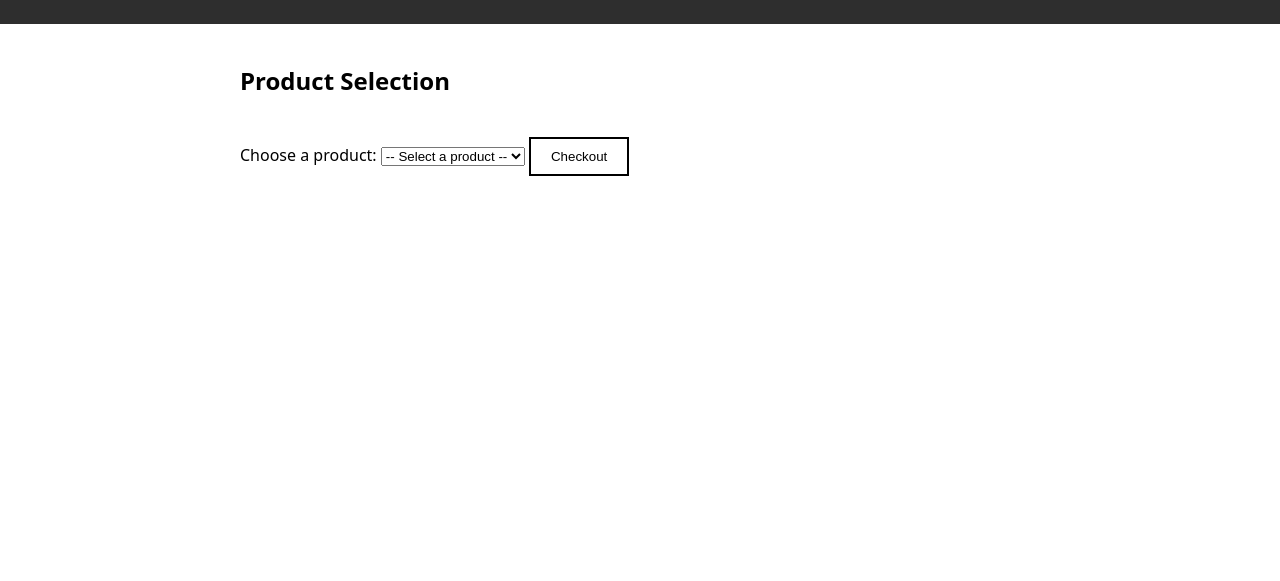
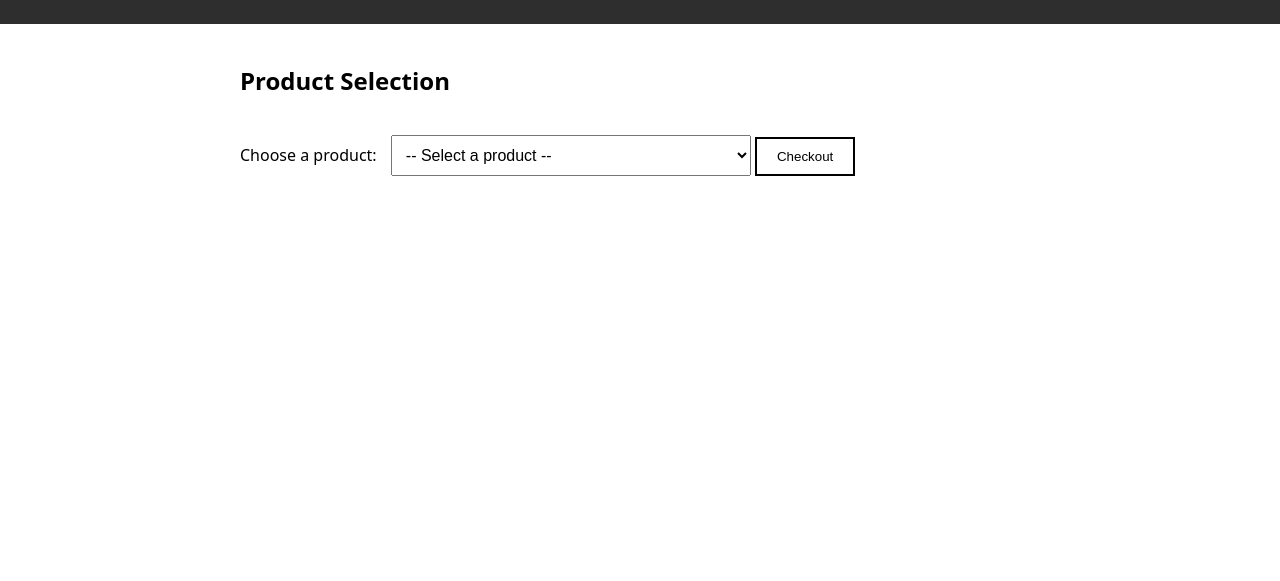
Before and after one commit to Jonathan18GOAT/Fashokart, a plain HTML site: page index.html in a window 1280 px wide. Shown: the part 219-800 px from the top of the page. Drawn offline with Linux system fonts and the light colour scheme.

Commit message:
Update index.html

```diff
--- a/index.html
+++ b/index.html
@@ -29,6 +29,19 @@
     padding: 0 20px;
   }
 
+  /* ✅ Product dropdown styling */
+  #productSelect {
+    width: 360px;
+    padding: 10px;
+    font-size: 16px;
+    margin-left: 10px;
+  }
+
+  label {
+    font-size: 16px;
+    font-weight: 500;
+  }
+
   table {
     width: 100%;
     margin-top: 20px;
@@ -57,7 +70,6 @@
     font-size: 18px;
   }
 </style>
-</head>
 
 <body>
 
@@ -105,7 +117,6 @@
   const DISCOUNT_RATE = 0.15;
 
  const products = [
-   [
   { name: "Thucci Shirt", price: 2499 },
   { name: "Pele Keans", price: 1399 },
   { name: "Loos Pilipeepi", price: 1999 },
@@ -195,4 +206,5 @@
 </script>
 
 </body>
+
 </html>
```
Lines whose indentation alone changed are shown as unchanged.
